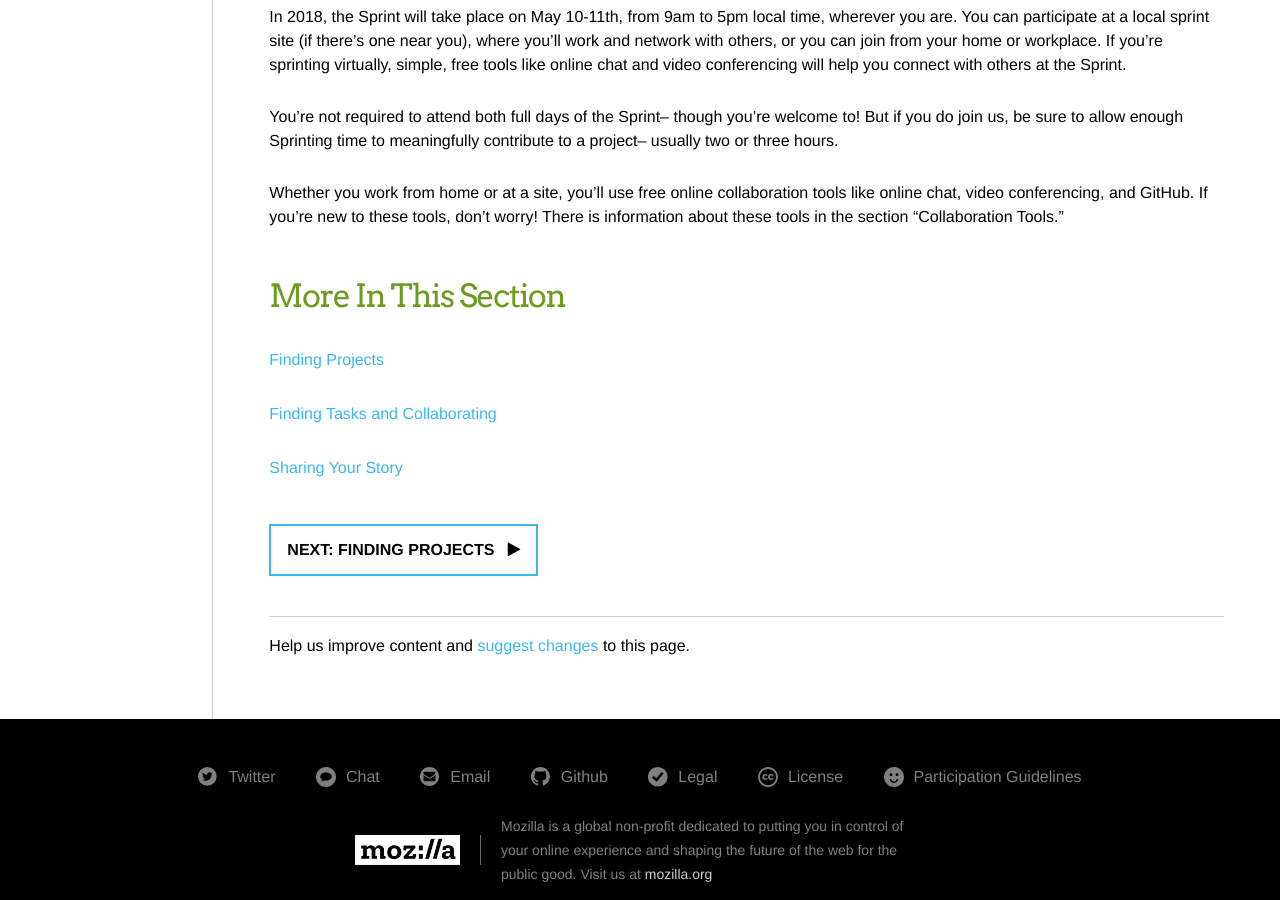
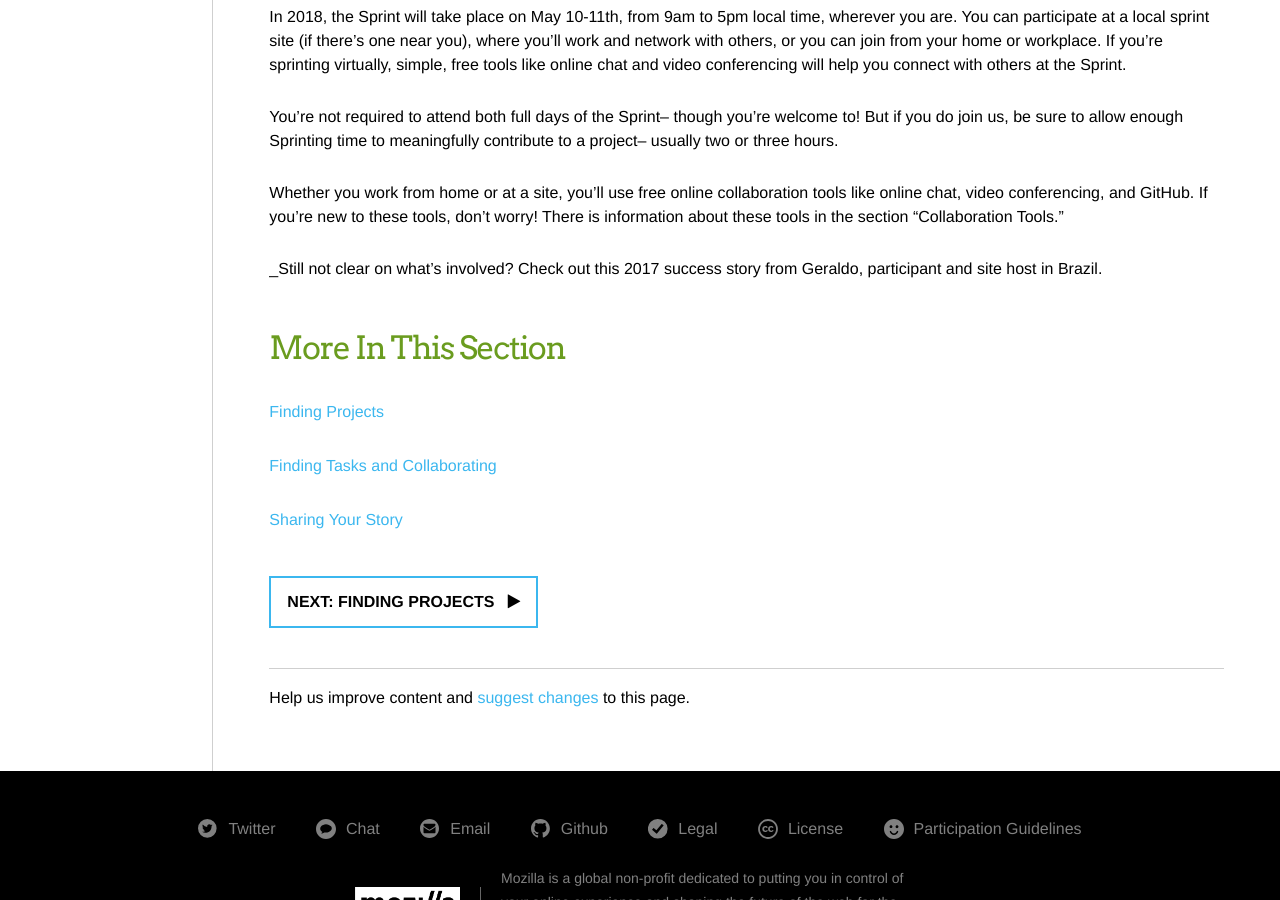
Before and after one commit to mozilla/global-sprint, a Jekyll site: the page built from _articles/participants-guide.md, in a window 1280 px wide and 900 px high, scrolled down 920 px. Built offline with Jekyll 4.4.1, drawn with Linux system fonts in a browser that asks for light colours; comment, search, counter and statistics services are not loaded.

Commit message:
Update participants-guide.md

```diff
--- a/_articles/participants-guide.md
+++ b/_articles/participants-guide.md
@@ -31,3 +31,5 @@ In 2018, the Sprint will take place on May 10-11th, from 9am to 5pm local time,
 You’re not required to attend both full days of the Sprint-- though you’re welcome to!  But if you do join us, be sure to allow enough Sprinting time to meaningfully contribute to a project-- usually two or three hours.
 
 Whether you work from home or at a site, you’ll use free online collaboration tools like online chat, video conferencing, and GitHub. If you’re new to these tools, don’t worry! There is information about these tools in the section “Collaboration Tools.”
+
+_Still not clear on what’s involved? Check out this 2017 success story from Geraldo, participant and site host in Brazil.
```
